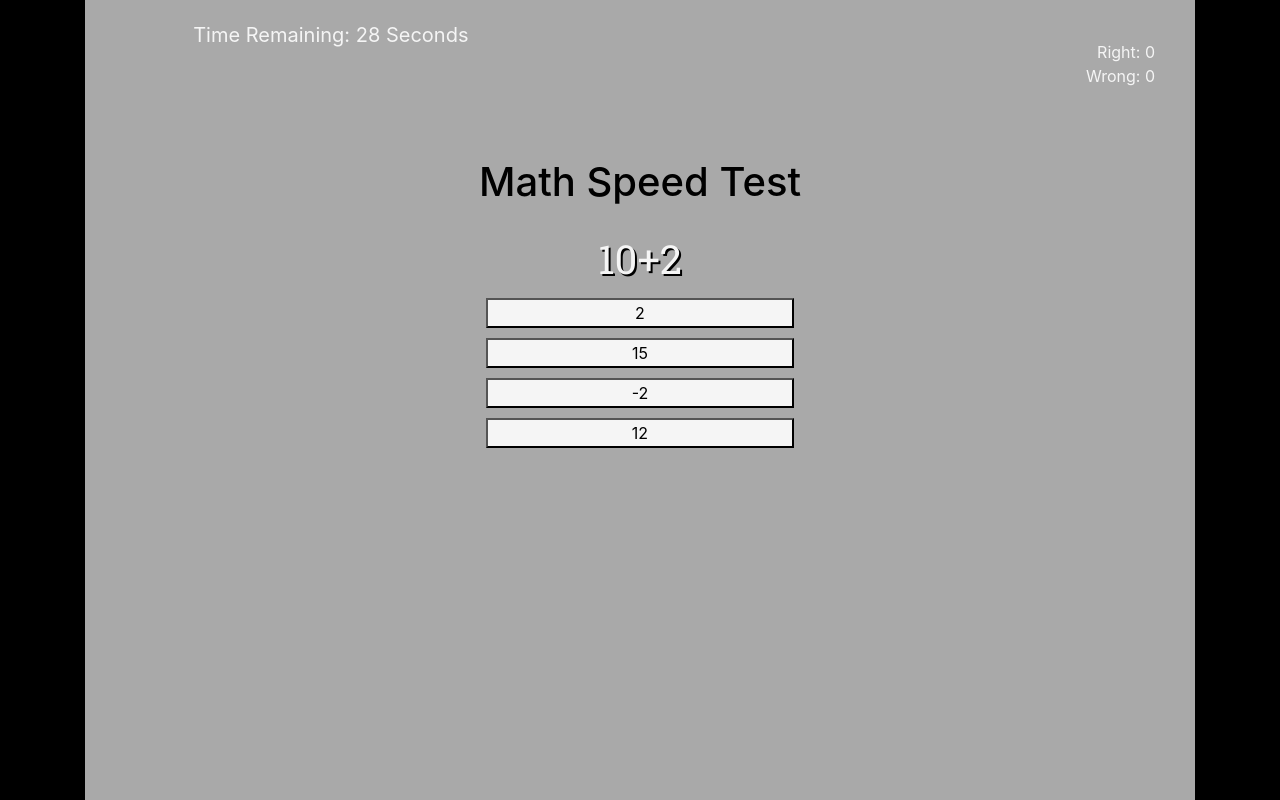
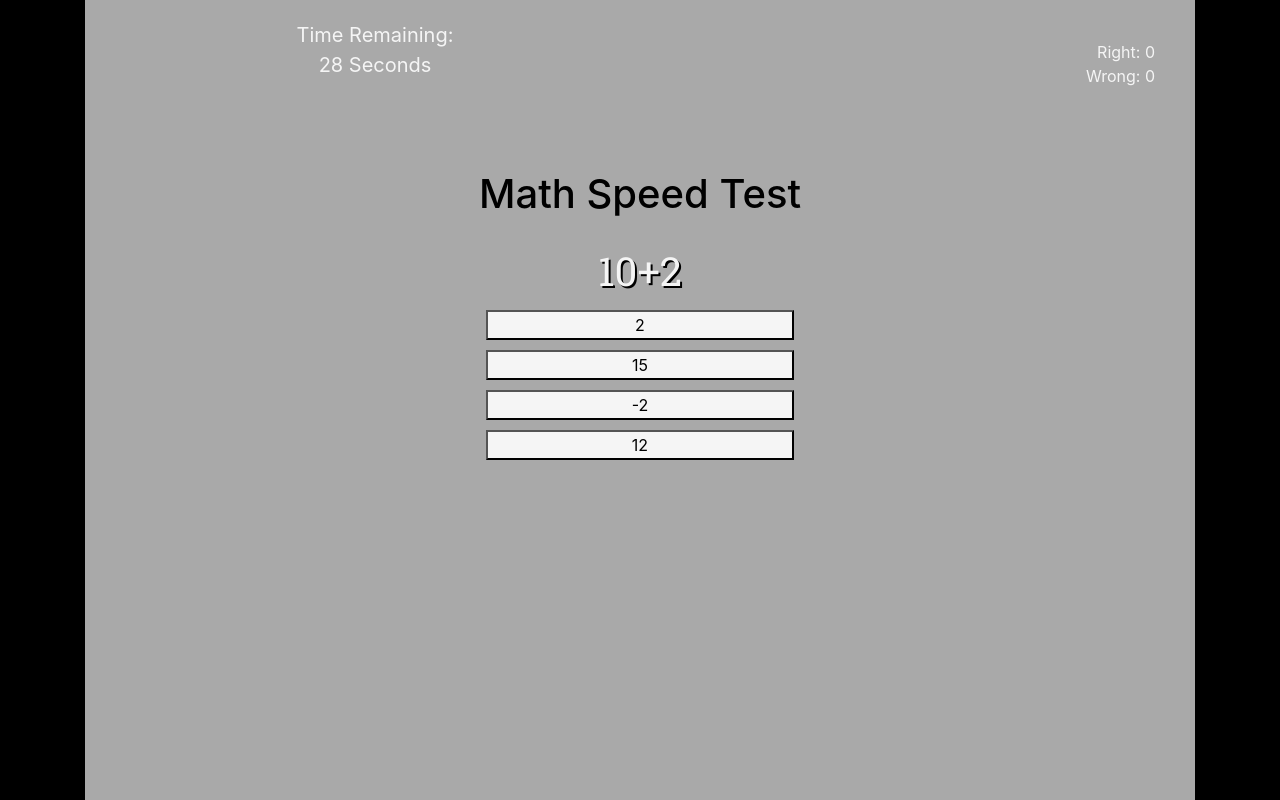
Before and after one commit to BCowen12/Math-Game, a plain HTML site: page index.html in a window 1280 px wide. Both pictures are taken after a click on the button "Start". Drawn offline with nearby package versions, Linux system fonts and the light colour scheme.

Commit message:
fixed the time jumping

```diff
--- a/assets/javascript/app.js
+++ b/assets/javascript/app.js
@@ -273,7 +273,7 @@ function ask(){
     $("#q3").html(`<button class=ans value="2">${questions[num].a3}</button>`);
     $("#q4").html(`<button class=ans value="3">${questions[num].a4}</button>`);
 
-    $("#time").html(`Time Remaining: ${time} Seconds`);
+    $("#time").html(`Time Remaining: <br>${time} Seconds`);
 
     $(".ans").on("click", choice);
 }
@@ -282,7 +282,7 @@ function ask(){
 function count(){
     if(time > 0){
         time --;
-        $("#time").html(`Time Remaining: ${time} Seconds`);
+        $("#time").html(`Time Remaining: <br>${time} Seconds`);
     } else{
         clear();
         timeout();
--- a/index.html
+++ b/index.html
@@ -20,7 +20,7 @@
     <div class="container">
         <div class="col-md-12" id="box">
             <div class="row">
-                <div class="col-5" id="time"></div>
+                <div class="col-6" id="time"></div>
                 <div class="col"></div>
                 <div class="col-4" id="score"></div>
             </div>
```
